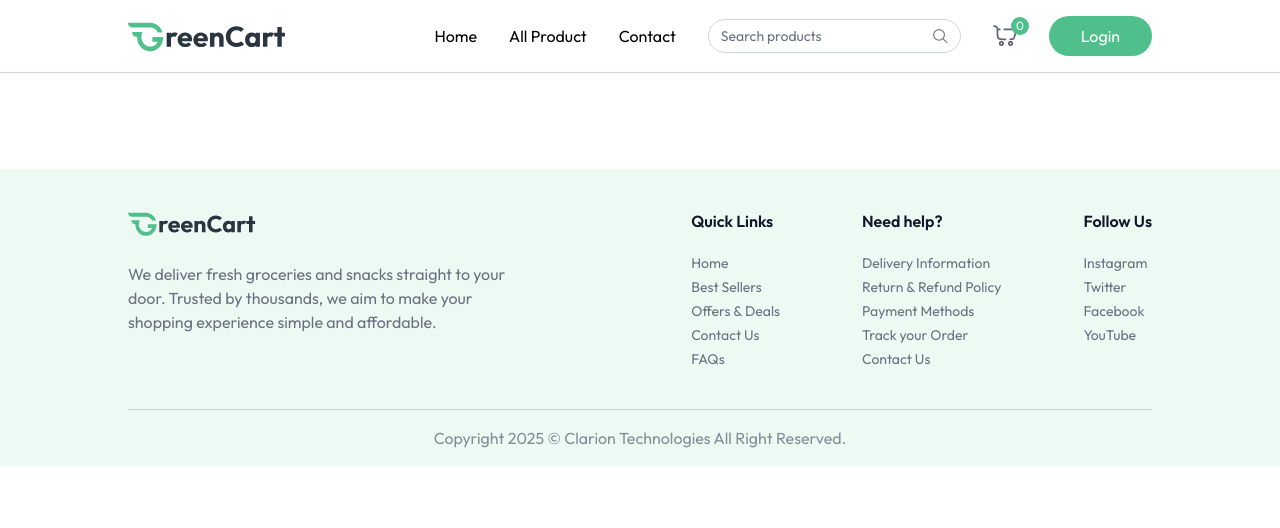
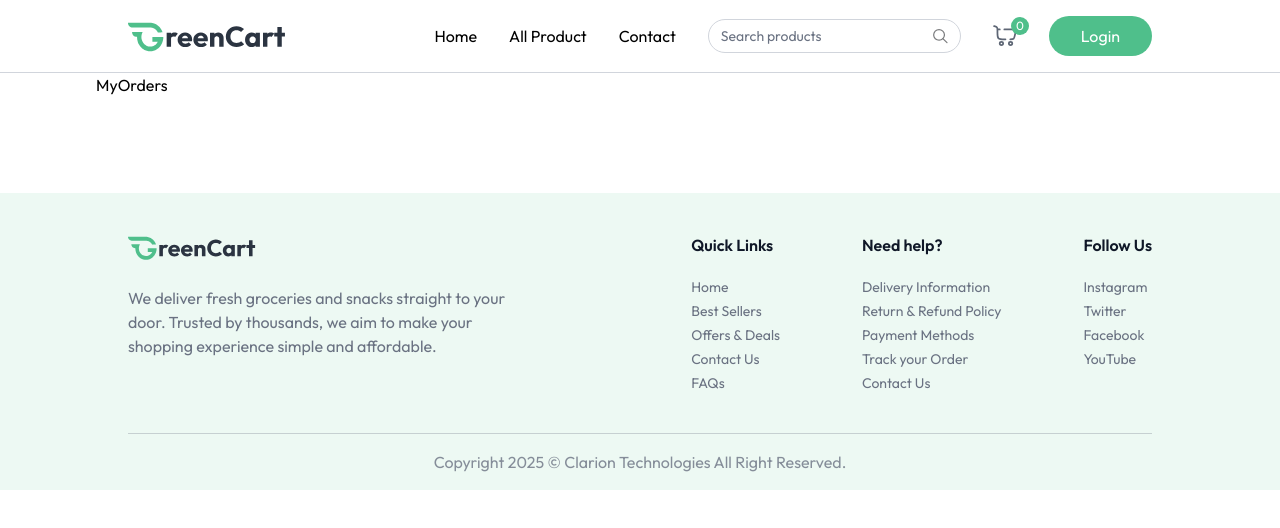
Before and after one commit to Manikandan1818/freshcart, a React (Vite) app in the folder client/: page /my-orders in a window 1280 px wide. Shown: the top 528 px of the page. Built offline with nearby package versions, Linux system fonts and the light colour scheme.

Commit message:
working on my orders

```diff
--- a/client/src/App.jsx
+++ b/client/src/App.jsx
@@ -11,6 +11,7 @@ import ProductCategory from "./pages/ProductCategory";
 import ProductDetails from "./pages/ProductDetails";
 import Cart from "./pages/Cart";
 import AddAddress from "./pages/AddAddress";
+import MyOrders from "./pages/MyOrders";
 
 const App = () => {
   const isSellerPath = useLocation().pathname.includes("seller");
@@ -31,6 +32,7 @@ const App = () => {
           <Route path="/products/:category/:id" element={<ProductDetails />} />
           <Route path="/cart" element={<Cart />} />
           <Route path="/add-address" element={<AddAddress />} />
+          <Route path="/my-orders" element={<MyOrders />} />
         </Routes>
       </div>
       {!isSellerPath && <Footer />}
--- a/client/src/pages/MyOrders.jsx
+++ b/client/src/pages/MyOrders.jsx
@@ -1,7 +1,11 @@
 import React from "react";
 
 const MyOrders = () => {
-  return <div>MyOrders</div>;
+  return (
+    <div>
+      <p>MyOrders</p>
+    </div>
+  );
 };
 
 export default MyOrders;
```
